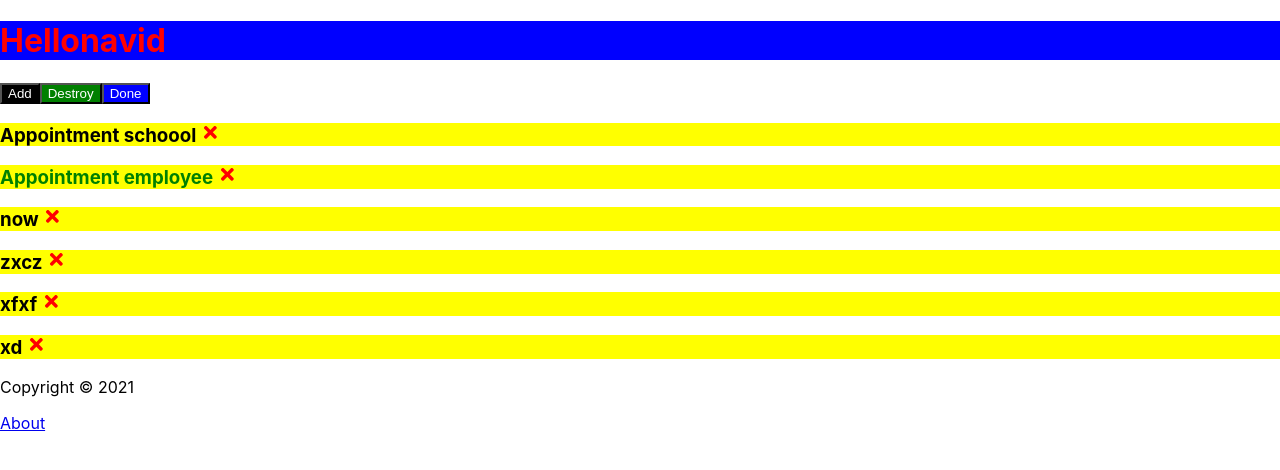
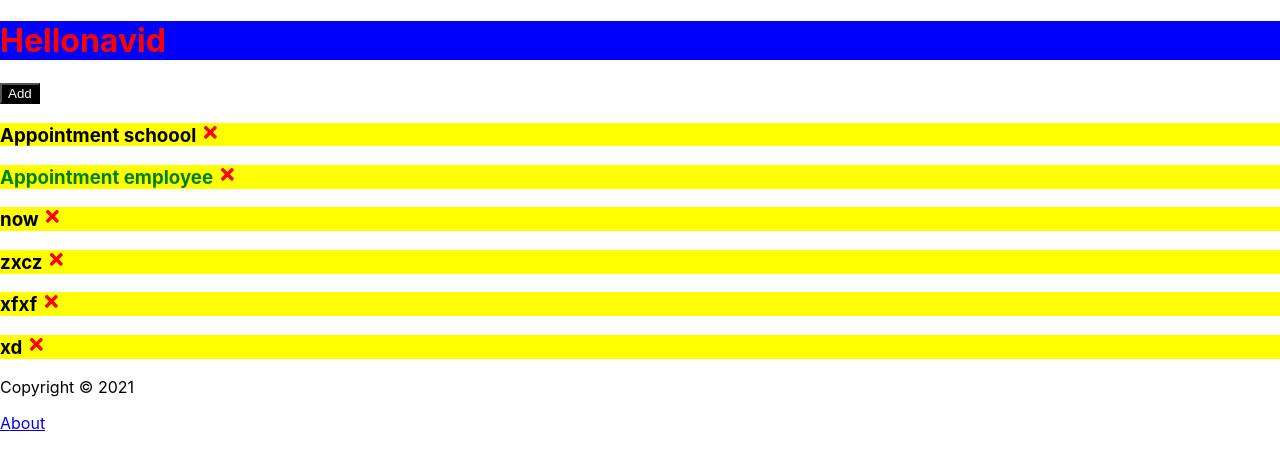
Before and after one commit to navid-sheik/task-manager, a React (Create React App) app: page / in a window 1280 px wide. Shown: the top 470 px of the page. Built offline with nearby package versions, Linux system fonts and the light colour scheme; data requests are answered from the project's data file.

Commit message:
Location Routing

```diff
--- a/src/components/Header.js
+++ b/src/components/Header.js
@@ -1,6 +1,8 @@
 
 import PropTypes from 'prop-types'
+import {useLocation} from 'react-router-dom'
 import Button from './Button'
+
 
 
 const Header = ({title,something, onAdd, valueOfShowAdd}) => {
@@ -8,12 +10,19 @@ const Header = ({title,something, onAdd, valueOfShowAdd}) => {
     const onClick = () => {
         console.log('CLick')
     }
+
+
+    //For removing add in the footer
+    //Current path
+    const location  = useLocation()
     return (
         <header>
+
             <h1 style = {headingStyle}>{title + something}</h1>
+            {location.pathname  === '/'  && (
             <Button color = {valueOfShowAdd ?  'Green'  : 'Black'} text = {valueOfShowAdd ?  'Close'  : 'Add'} onClick = {onAdd}  />
-            <Button color = 'Green'  text = 'Destroy' onClick = {onClick}  />
-            <Button color = 'blue'  text = 'Done' onClick = {onClick}  />
+            )}
+
         </header>
 
     )
```
